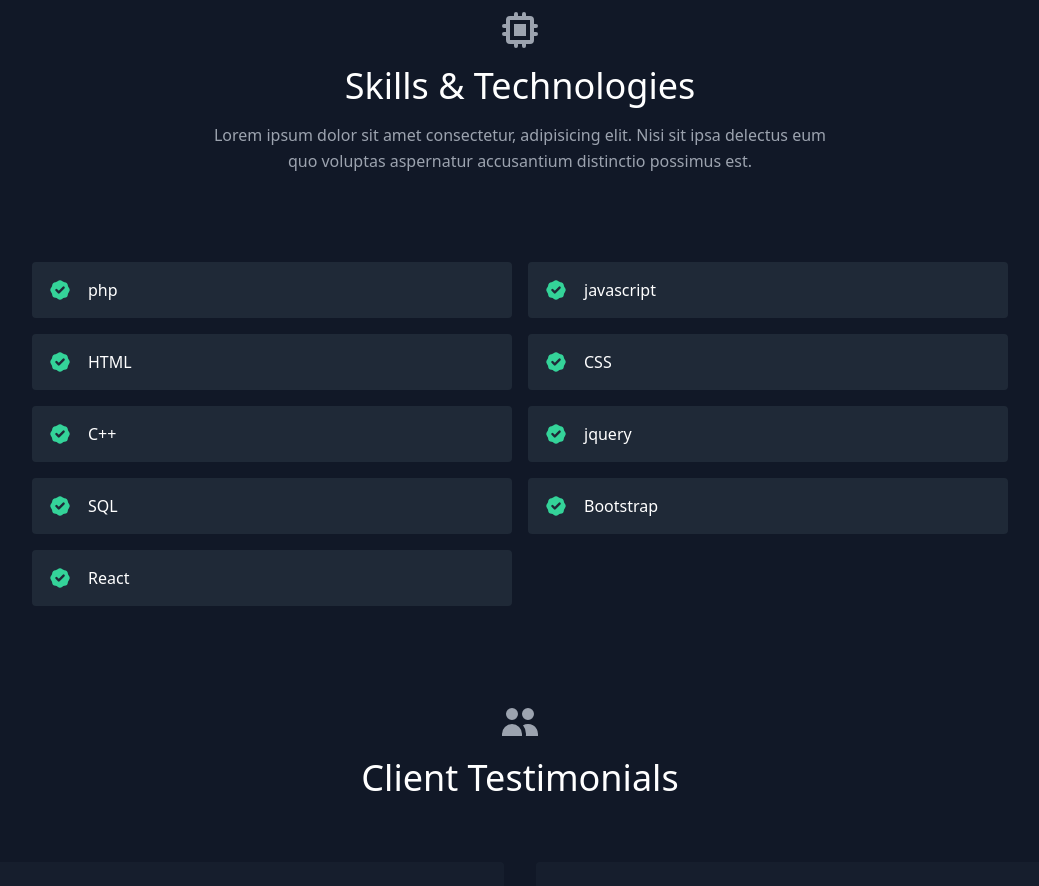
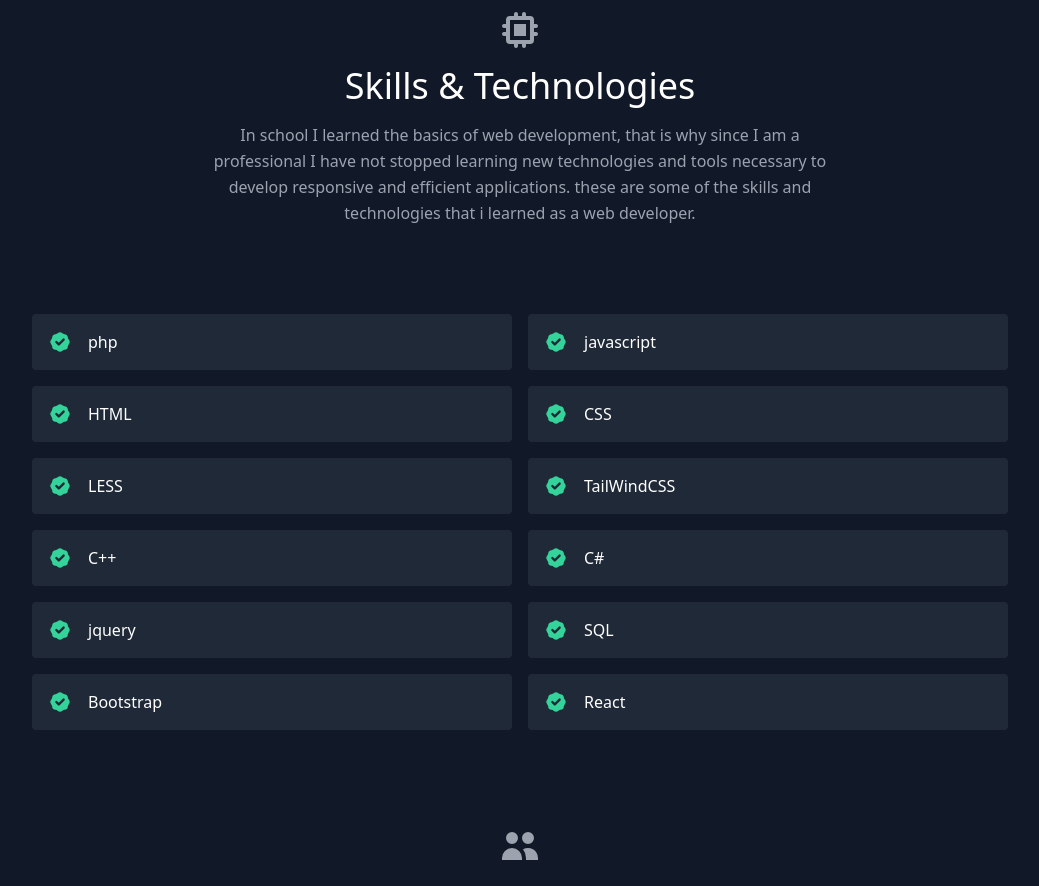
Before and after one commit to bilygc/portfolio, a React (Create React App) app: page / in a window 1280 px wide. Shown: the part 1500-2386 px from the top of the page, without its empty margins (120-1159 px from the left). Built offline with nearby package versions, Linux system fonts and the light colour scheme.

Commit message:
skills component

```diff
--- a/src/components/Skills.js
+++ b/src/components/Skills.js
@@ -13,9 +13,9 @@
                             Skills &amp; Technologies
                         </h1>
                         <p className="text-base leading-relaxed xl:w-2/4 lg:w-3/4 mx-auto">
-                            Lorem ipsum dolor sit amet consectetur, adipisicing elit. Nisi sit
-                            ipsa delectus eum quo voluptas aspernatur accusantium distinctio
-                            possimus est.
+                        In school I learned the basics of web development, that is why since I am a professional I have not stopped
+                        learning new technologies and tools necessary to develop responsive and efficient applications. these are some
+                        of the skills and technologies that i learned as a web developer.
                         </p>
                     </div>
                     <div className="flex flex-wrap lg:w-4/5 sm:mx-auto sm:mb-2 -mx-2">
--- a/src/data.js
+++ b/src/data.js
@@ -38,7 +38,10 @@
     "javascript",
     "HTML",
     "CSS",
+    "LESS",
+    "TailWindCSS",
     "C++",
+    "C#",
     "jquery",
     "SQL",
     "Bootstrap",
```
